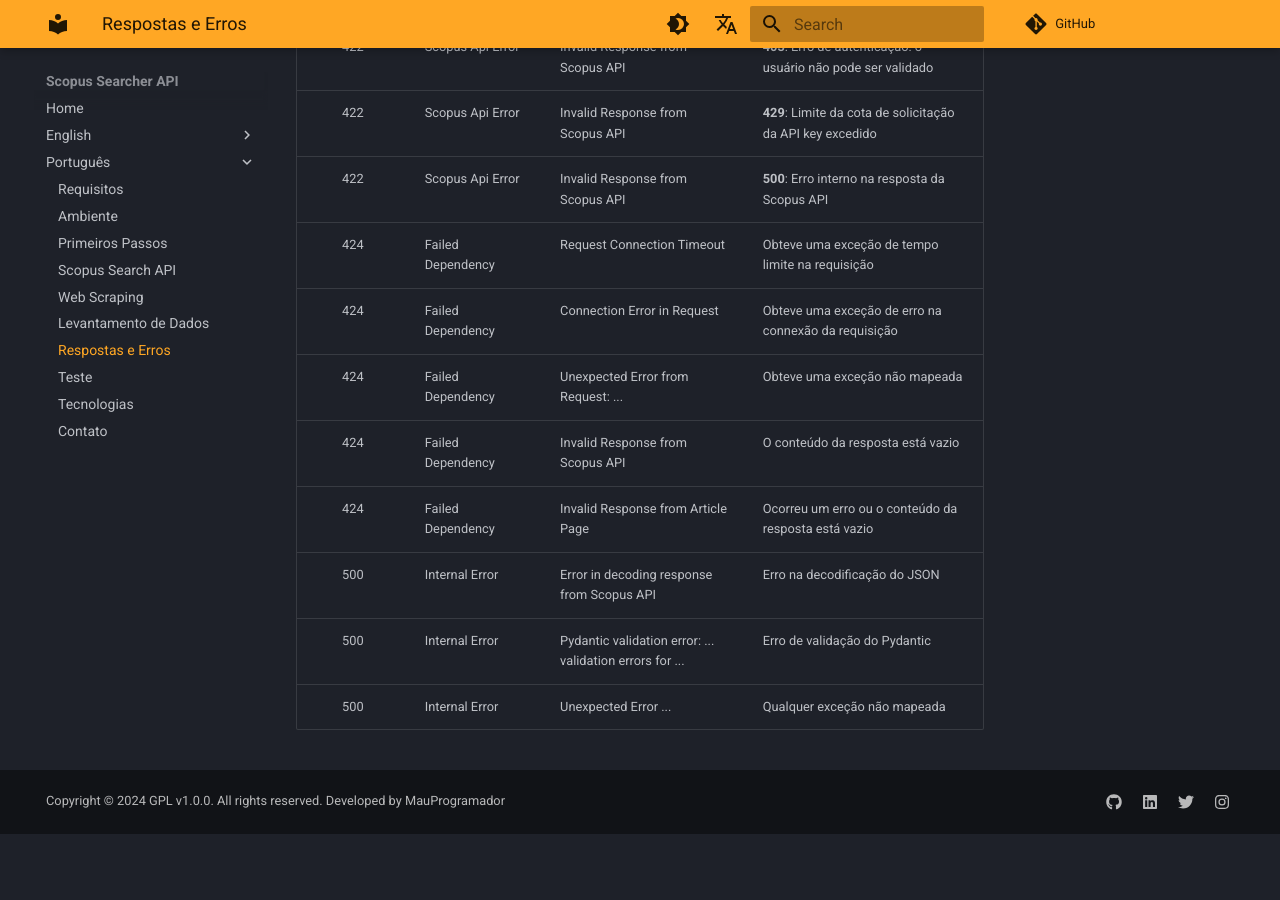
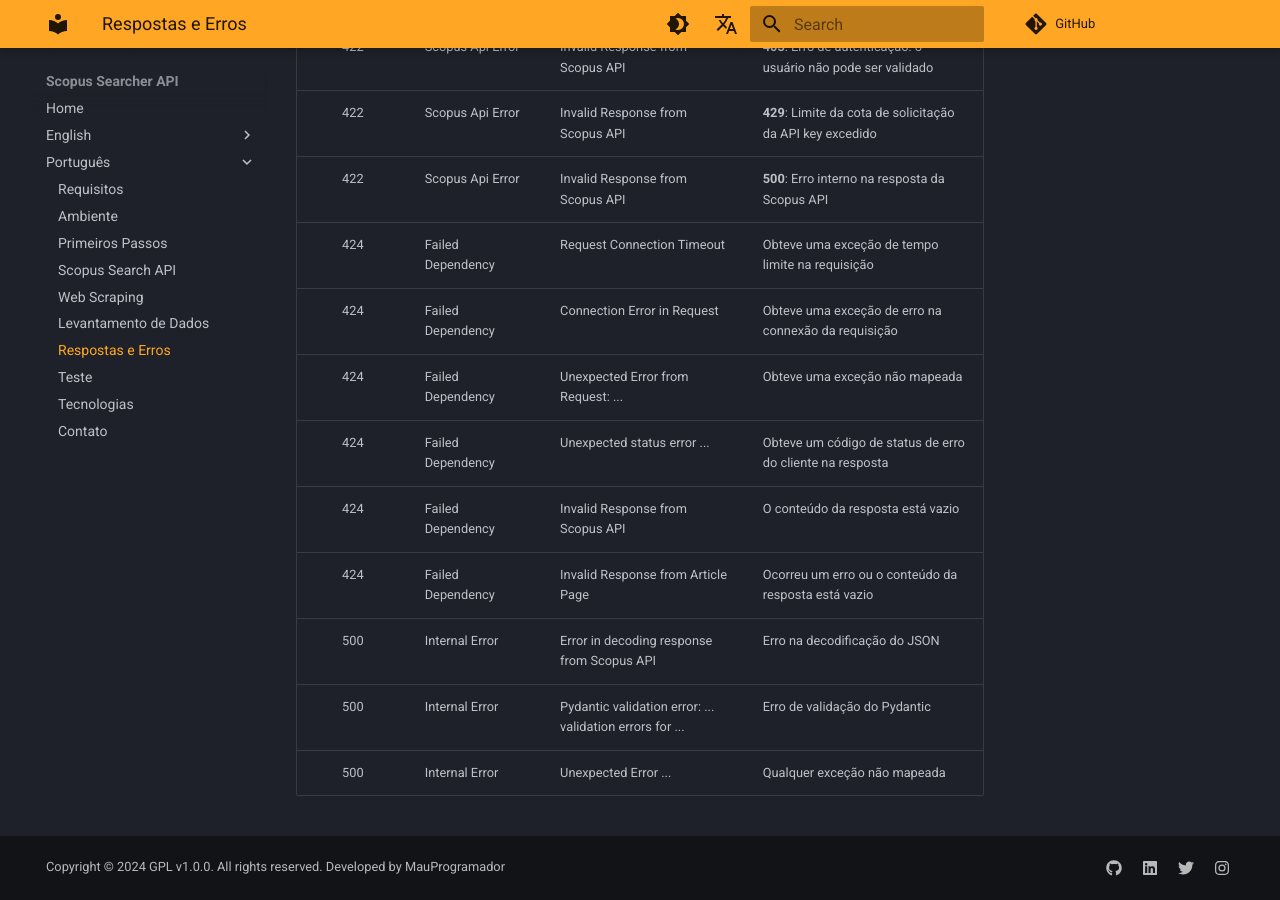
Before and after one commit to mauprogramador/scopus-survey-api, an MkDocs documentation site: the page built from docs/pt/responses-and-errors.md, in a window 1280 px wide and 900 px high, scrolled down 1164 px. Built offline with MkDocs 1.6.1 and Material for MkDocs 9.7.7, drawn with Linux system fonts in a browser that asks for light colours; comment, search, counter and statistics services are not loaded; before the commit the page ends 1998 px from its top, so only the background shows below that.

Commit message:
docs: add hooks, actions and new error

```diff
--- a/docs/pt/responses-and-errors.md
+++ b/docs/pt/responses-and-errors.md
@@ -2,28 +2,29 @@
 
 | Código de Status | Resposta/Erro         | Mensagem                                                 | Descrição                                                           |
 | :--------------: | --------------------- | -------------------------------------------------------- | ------------------------------------------------------------------- |
-| 200              | Lista de dicionários  | -                                                        | Artigos encontrados na Scopus Search API                            |
-| 200              | HTML template         | -                                                        | Página de visualização do artigo na Scopus                          |
-| 200              | HTML template         | -                                                        | Applicação Web                                                      |
-| 200              | Arquivo CSV           | -                                                        | Resultados da busca                                                 |
-| 400              | Bad Request           | Validation error in request/response                     | Erro de validação do FastAPI                                        |
-| 401              | Unauthorized          | Invalid access token                                     | Token de acesso não corresponde ao esperado                         |
-| 401              | Unauthorized          | No access token provided                                 | Nenhum Token de acesso fornecido                                    |
-| 403              | Forbidden             | Missing ApiKey required query parameter                  | Nenhuma ApiKey fornecida                                            |
-| 404              | Not Found             | None articles has been found                             | O total de resultados da pesquisa é zero                            |
-| 422              | Unprocessable Content | Missing keywords required query parameter                | Nenhuma palavra-chave fornecida ou todas as fornecidas estão vazias |
-| 422              | Unprocessable Content | There must be at least two keywords                      | Comprimento das Palavras-chave é menor que os dois exigidos         |
-| 422              | Unprocessable Content | Invalid keyword                                          | A Palavra-chave não corresponde ao padrão                           |
-| 422              | Scopus Api Error      | Invalid Response from Scopus API                         | **400**: Informações inválidas enviadas                             |
-| 422              | Scopus Api Error      | Invalid Response from Scopus API                         | **401**: Erro de autenticação: credenciais ausentes ou inválidas    |
-| 422              | Scopus Api Error      | Invalid Response from Scopus API                         | **403**: Erro de autenticação: o usuário não pode ser validado      |
-| 422              | Scopus Api Error      | Invalid Response from Scopus API                         | **429**: Limite da cota de solicitação da API key excedido          |
-| 422              | Scopus Api Error      | Invalid Response from Scopus API                         | **500**: Erro interno na resposta da Scopus API                     |
-| 424              | Failed Dependency     | Request Connection Timeout                               | Obteve uma exceção de tempo limite na requisição                    |
-| 424              | Failed Dependency     | Connection Error in Request                              | Obteve uma exceção de erro na connexão da requisição                |
-| 424              | Failed Dependency     | Unexpected Error from Request: ...                       | Obteve uma exceção não mapeada                                      |
-| 424              | Failed Dependency     | Invalid Response from Scopus API                         | O conteúdo da resposta está vazio                                   |
-| 424              | Failed Dependency     | Invalid Response from Article Page                       | Ocorreu um erro ou o conteúdo da resposta está vazio                |
-| 500              | Internal Error        | Error in decoding response from Scopus API               | Erro na decodificação do JSON                                       |
-| 500              | Internal Error        | Pydantic validation error: ... validation errors for ... | Erro de validação do Pydantic                                       |
-| 500              | Internal Error        | Unexpected Error ...                                     | Qualquer exceção não mapeada                                        |
+|       200        | Lista de dicionários  | -                                                        | Artigos encontrados na Scopus Search API                            |
+|       200        | HTML template         | -                                                        | Página de visualização do artigo na Scopus                          |
+|       200        | HTML template         | -                                                        | Applicação Web                                                      |
+|       200        | Arquivo CSV           | -                                                        | Resultados da busca                                                 |
+|       400        | Bad Request           | Validation error in request/response                     | Erro de validação do FastAPI                                        |
+|       401        | Unauthorized          | Invalid access token                                     | Token de acesso não corresponde ao esperado                         |
+|       401        | Unauthorized          | No access token provided                                 | Nenhum Token de acesso fornecido                                    |
+|       403        | Forbidden             | Missing ApiKey required query parameter                  | Nenhuma ApiKey fornecida                                            |
+|       404        | Not Found             | None articles has been found                             | O total de resultados da pesquisa é zero                            |
+|       422        | Unprocessable Content | Missing keywords required query parameter                | Nenhuma palavra-chave fornecida ou todas as fornecidas estão vazias |
+|       422        | Unprocessable Content | There must be at least two keywords                      | Comprimento das Palavras-chave é menor que os dois exigidos         |
+|       422        | Unprocessable Content | Invalid keyword                                          | A Palavra-chave não corresponde ao padrão                           |
+|       422        | Scopus Api Error      | Invalid Response from Scopus API                         | **400**: Informações inválidas enviadas                             |
+|       422        | Scopus Api Error      | Invalid Response from Scopus API                         | **401**: Erro de autenticação: credenciais ausentes ou inválidas    |
+|       422        | Scopus Api Error      | Invalid Response from Scopus API                         | **403**: Erro de autenticação: o usuário não pode ser validado      |
+|       422        | Scopus Api Error      | Invalid Response from Scopus API                         | **429**: Limite da cota de solicitação da API key excedido          |
+|       422        | Scopus Api Error      | Invalid Response from Scopus API                         | **500**: Erro interno na resposta da Scopus API                     |
+|       424        | Failed Dependency     | Request Connection Timeout                               | Obteve uma exceção de tempo limite na requisição                    |
+|       424        | Failed Dependency     | Connection Error in Request                              | Obteve uma exceção de erro na connexão da requisição                |
+|       424        | Failed Dependency     | Unexpected Error from Request: ...                       | Obteve uma exceção não mapeada                                      |
+|       424        | Failed Dependency     | Unexpected status error ...                              | Obteve um código de status de erro do cliente na resposta           |
+|       424        | Failed Dependency     | Invalid Response from Scopus API                         | O conteúdo da resposta está vazio                                   |
+|       424        | Failed Dependency     | Invalid Response from Article Page                       | Ocorreu um erro ou o conteúdo da resposta está vazio                |
+|       500        | Internal Error        | Error in decoding response from Scopus API               | Erro na decodificação do JSON                                       |
+|       500        | Internal Error        | Pydantic validation error: ... validation errors for ... | Erro de validação do Pydantic                                       |
+|       500        | Internal Error        | Unexpected Error ...                                     | Qualquer exceção não mapeada                                        |
```
Also changed, not shown: docs/en/hooks-actions.md (added, +44 -0 lines), docs/en/responses-and-errors.md (+28 -27 lines), docs/pt/hooks-actions.md (added, +44 -0 lines).
